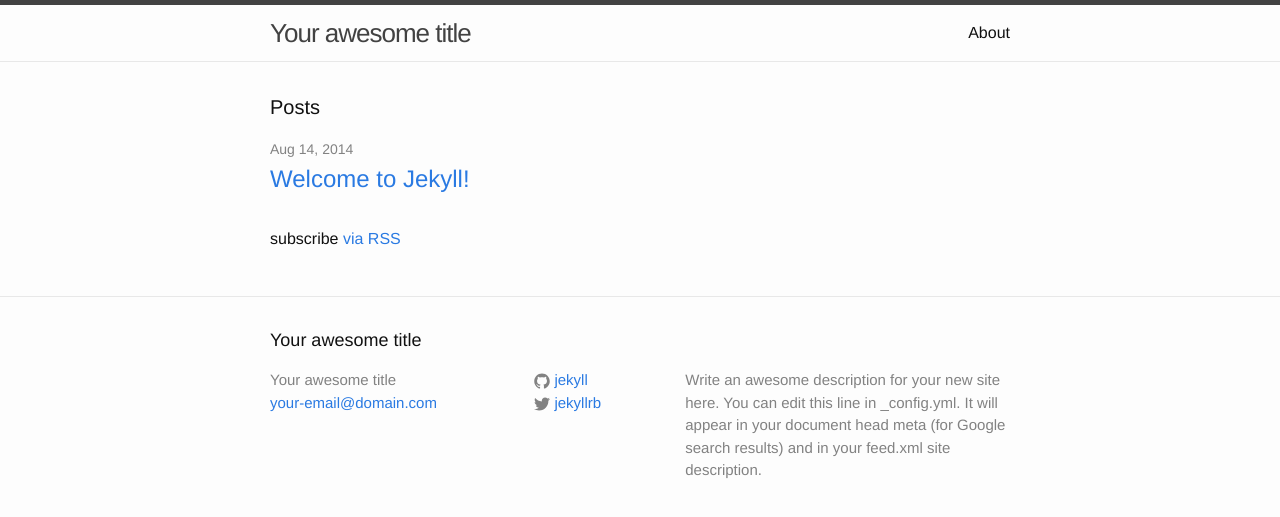
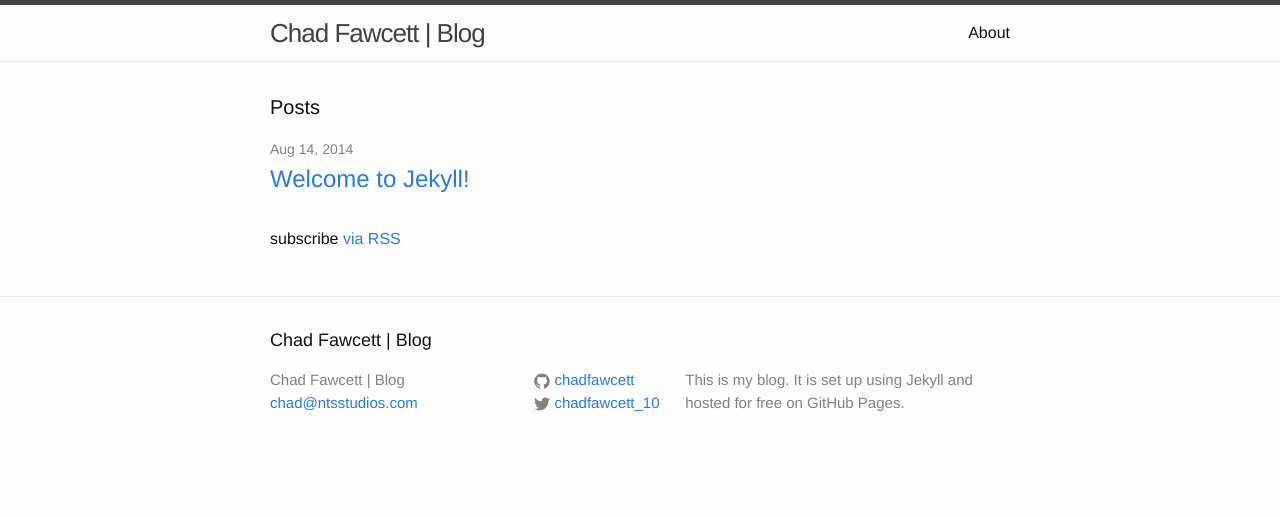
Before and after one commit to chadfawcett/chadfawcett.github.io, a Jekyll site: the page built from index.html, in a window 1280 px wide. Shown: the top 517 px of the page. Built offline with Jekyll 4.4.1, drawn with Linux system fonts in a browser that asks for light colours.

Commit message:
Config file should be updated to have my info

```diff
--- a/_config.yml
+++ b/_config.yml
@@ -1,14 +1,13 @@
 # Site settings
-title: Your awesome title
-email: your-email@domain.com
-description: > # this means to ignore newlines until "baseurl:"
-  Write an awesome description for your new site here. You can edit this
-  line in _config.yml. It will appear in your document head meta (for
-  Google search results) and in your feed.xml site description.
+title: Chad Fawcett | Blog
+email: chad@ntsstudios.com
+description: This is my blog. It is set up using Jekyll and hosted for free on GitHub Pages.
 baseurl: "" # the subpath of your site, e.g. /blog/
-url: "http://yourdomain.com" # the base hostname & protocol for your site
-twitter_username: jekyllrb
-github_username:  jekyll
+url: "http://chadfawcett.github.io" # the base hostname & protocol for your site
+twitter_username: chadfawcett_10
+github_username:  chadfawcett
 
 # Build settings
 markdown: kramdown
+kramdown:
+  input: GFM
```
